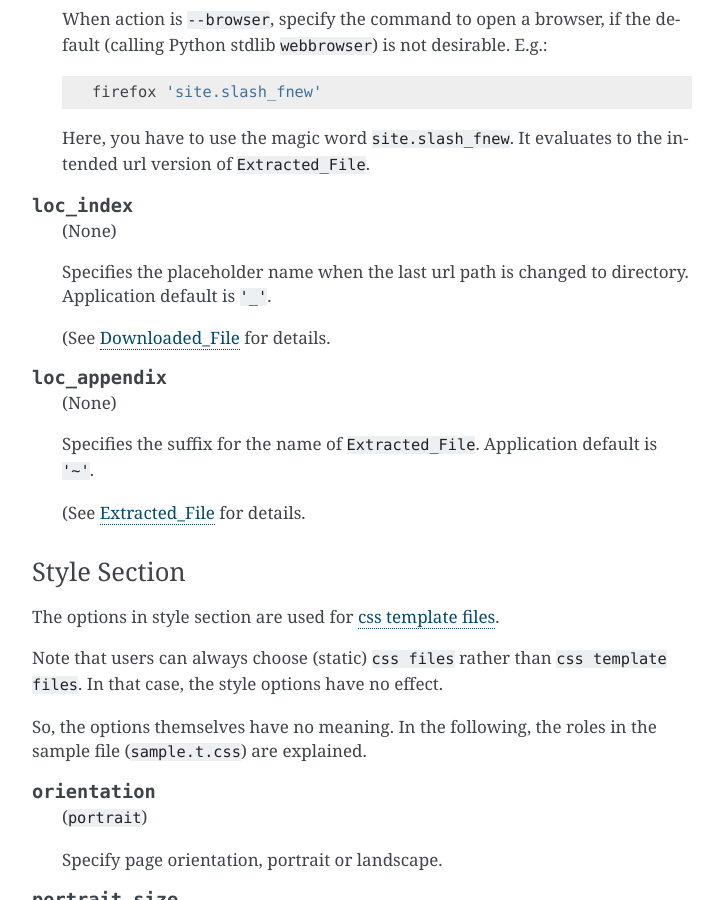
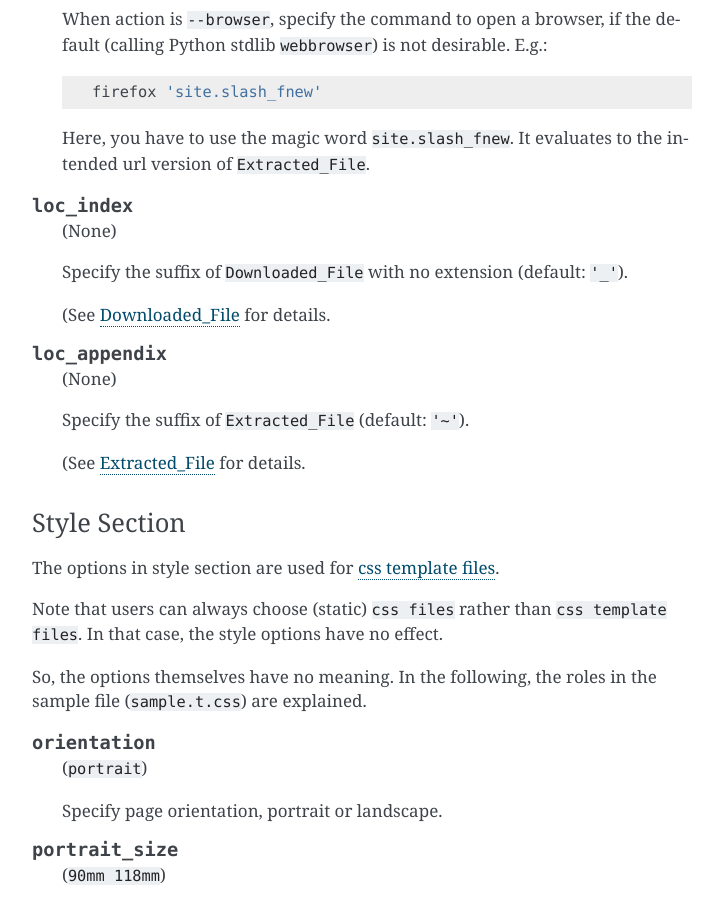
Before and after one commit to openandclose/tosixinch, a Sphinx documentation site: the page built from docs/options.rst, in a window 1280 px wide and 900 px high, scrolled down 9996 px. Shown: the whole window, without its empty margins (388-1111 px from the left). Built offline with Sphinx 7.4.7, drawn with Linux system fonts in a browser that asks for light colours.

Commit message:
[small edits] (options.rst)

```diff
--- a/docs/options.rst
+++ b/docs/options.rst
@@ -519,8 +519,8 @@ General Section
 
     | (None)
 
-    Specifies the placeholder name when the last url path is changed to directory.
-    Application default is ``'_'``.
+    Specify the suffix of ``Downloaded_File`` with no extension
+    (default: ``'_'``).
 
     (See `Downloaded_File <overview.html#dword-Downloaded_File>`__ for details.
 
@@ -528,8 +528,8 @@ General Section
 
     | (None)
 
-    Specifies the suffix for the name of ``Extracted_File``.
-    Application default is ``'~'``.
+    Specify the suffix of ``Extracted_File``
+    (default: ``'~'``).
 
     (See `Extracted_File <overview.html#dword-Extracted_File>`__ for details.
 
```
